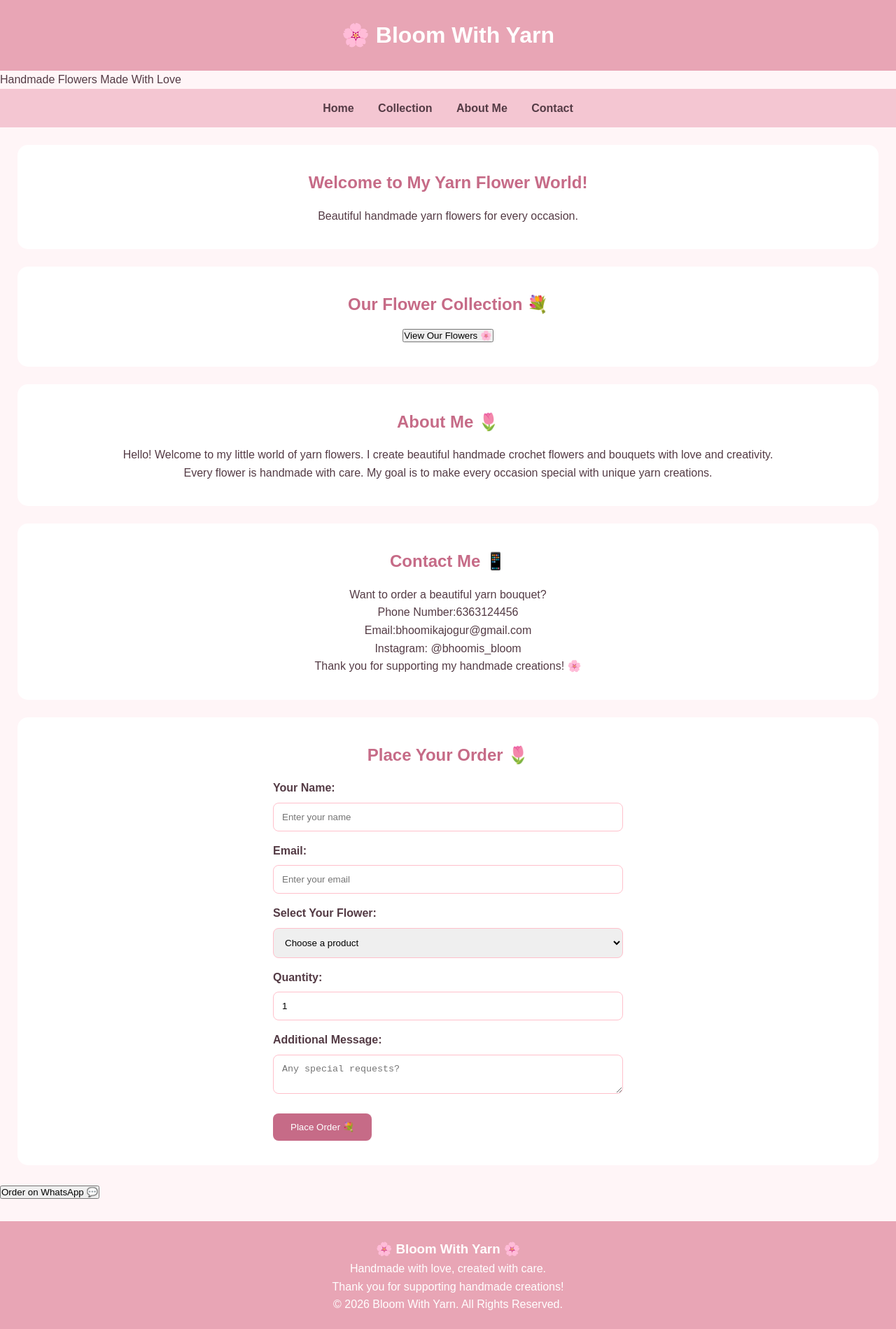
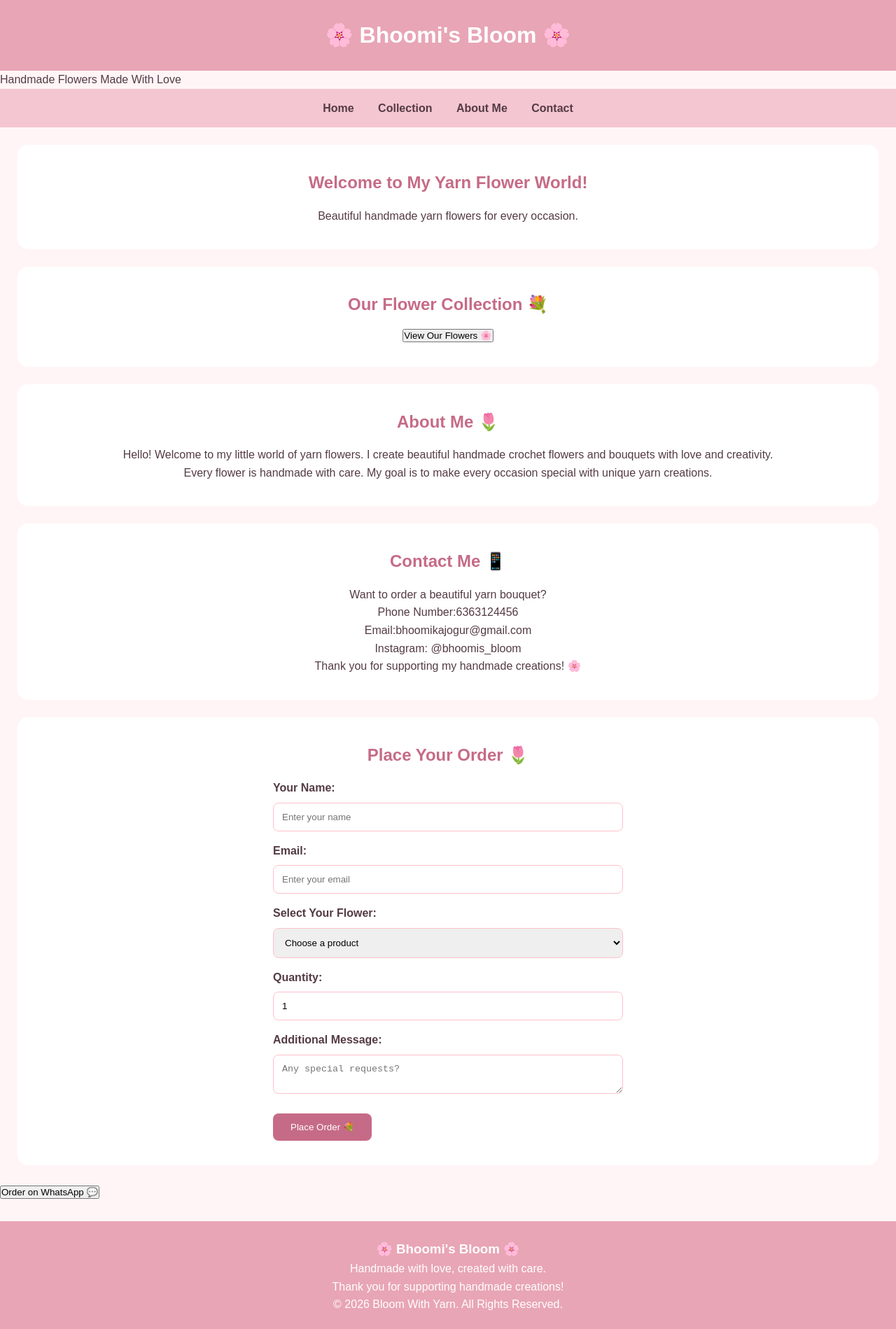
Before and after one commit to meghashiremath430-cmyk/bhoomis-bloom, a plain HTML site: page index.html in a window 1280 px wide. Shown: the whole page at 70% size. Drawn offline with Linux system fonts and the light colour scheme; files whose address does not match are found by name.

Commit message:
Update header and footer branding in index.html

```diff
--- a/index.html
+++ b/index.html
@@ -10,7 +10,7 @@
 <body>
 
     <header>
-        <h1>🌸 Bloom With Yarn</h1>
+        <h1>🌸 Bhoomi's Bloom 🌸 </h1>
         <p>Handmade Flowers Made With Love</p>
     </header>
 
@@ -144,7 +144,7 @@
 
 
 <footer>
-    <h3>🌸 Bloom With Yarn 🌸</h3>
+    <h3>🌸 Bhoomi's Bloom 🌸</h3>
     <p>Handmade with love, created with care.</p>
     <p>Thank you for supporting handmade creations!</p>
     <p>© 2026 Bloom With Yarn. All Rights Reserved.</p>
```
